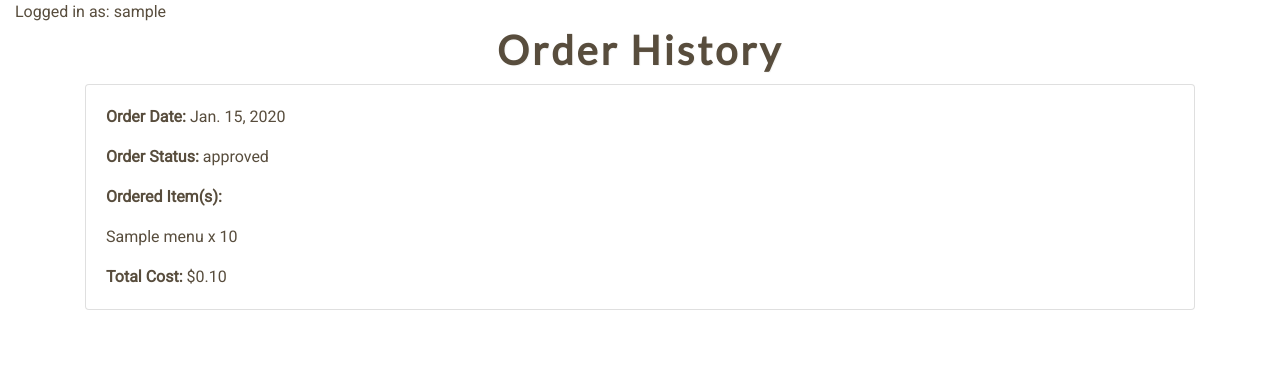
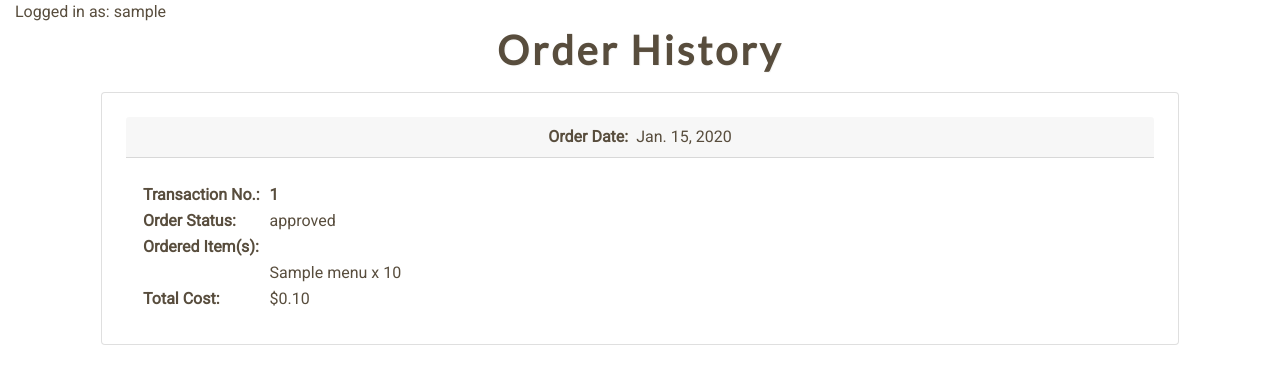
Before and after one commit to amcali/project-online-order, a Django app: page /accounts/order_history in a window 1280 px wide. Shown: the part 56-440 px from the top of the page. Run offline with Django 3.2, Linux system fonts and the light colour scheme; a user stored in the database is signed in; tables that the repository leaves empty hold one stand-in row (values such as "Sample post"); some libraries are stand-ins or nearby versions.

Commit message:
Amended layout of Order History page.

```diff
--- a/accounts/templates/accounts/order_history.template.html
+++ b/accounts/templates/accounts/order_history.template.html
@@ -8,18 +8,20 @@
 {% block content %}
 
 {% for each_item in transaction %}
-<div class="card">
-    <div class="card-body">
-
-        <p class="card-text"><b>Order Date: </b>{{ each_item.date }}</p>
-        <p class="card-text"><b>Order Status: </b>{{ each_item.status }}</p>
-        <p class="card-text"><b>Ordered Item(s): </b></p>
-        {% for each_line_items in each_item.line_items.all %}
-            <p class="card-text">{{ each_line_items.product.name }} x {{ each_line_items.quantity }}</p>
-        {% endfor %}
-        <p class="card-text"><b>Total Cost: </b>${{ each_item.getTotalCostInDollars }}0</p>
+    <div class="card b-3 m-3 p-3">
+        <div class="card-header b-2 m-2 p-2 d-flex justify-content-center"><b>Order Date: </b>&nbsp;&nbsp;{{ each_item.date }}</div>
+        <div class="card-body b-2 m-2 p-2">
+        <table class="card-text bl-2 ml-2 pl-2">
+            <tr class="card-title b-2 m-2 p-2"><th>Transaction No.:</th><th>&nbsp;&nbsp;{{ each_item.id }}</th></tr>
+            <tr class="card-text b-2 m-2 p-2"><td><b>Order Status: </b></td><td>&nbsp;&nbsp;{{ each_item.status }}</td></tr>
+            <tr class="card-text bl-2 ml-2 pl-2"><td><b>Ordered Item(s): </b></th><th>&nbsp;</td></tr>
+            {% for each_line_items in each_item.line_items.all %}
+                <tr class="card-text bl-2 ml-2 pl-2"><td>&nbsp;</td><td>&nbsp;&nbsp;{{ each_line_items.product.name }} x {{ each_line_items.quantity }}</td></tr>
+            {% endfor %}
+            <tr class="card-text b-2 m-2 p-2"><td><b>Total Cost: </b></td><td>&nbsp;&nbsp;${{ each_item.getTotalCostInDollars }}0</td></tr>
+        </table>
+        </div>
     </div>
-</div>
 
 {% endfor %}
 
```
